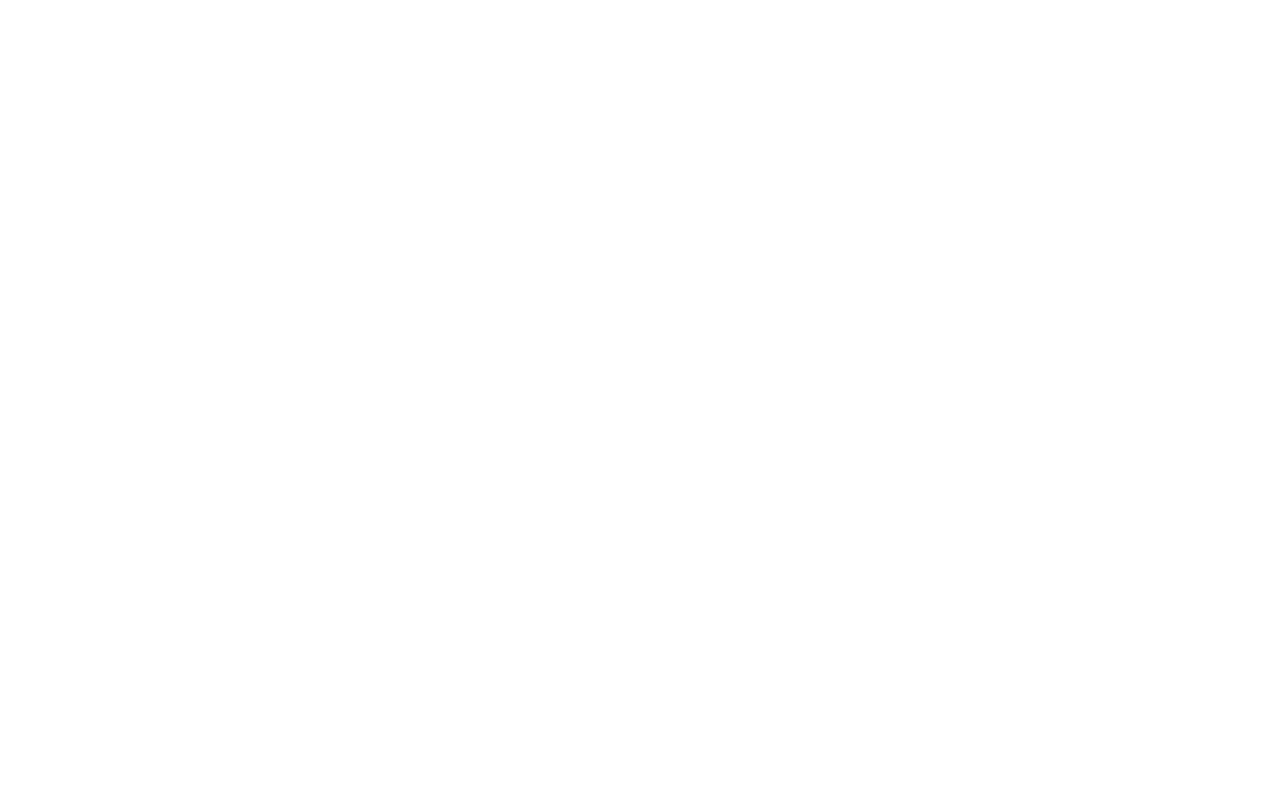
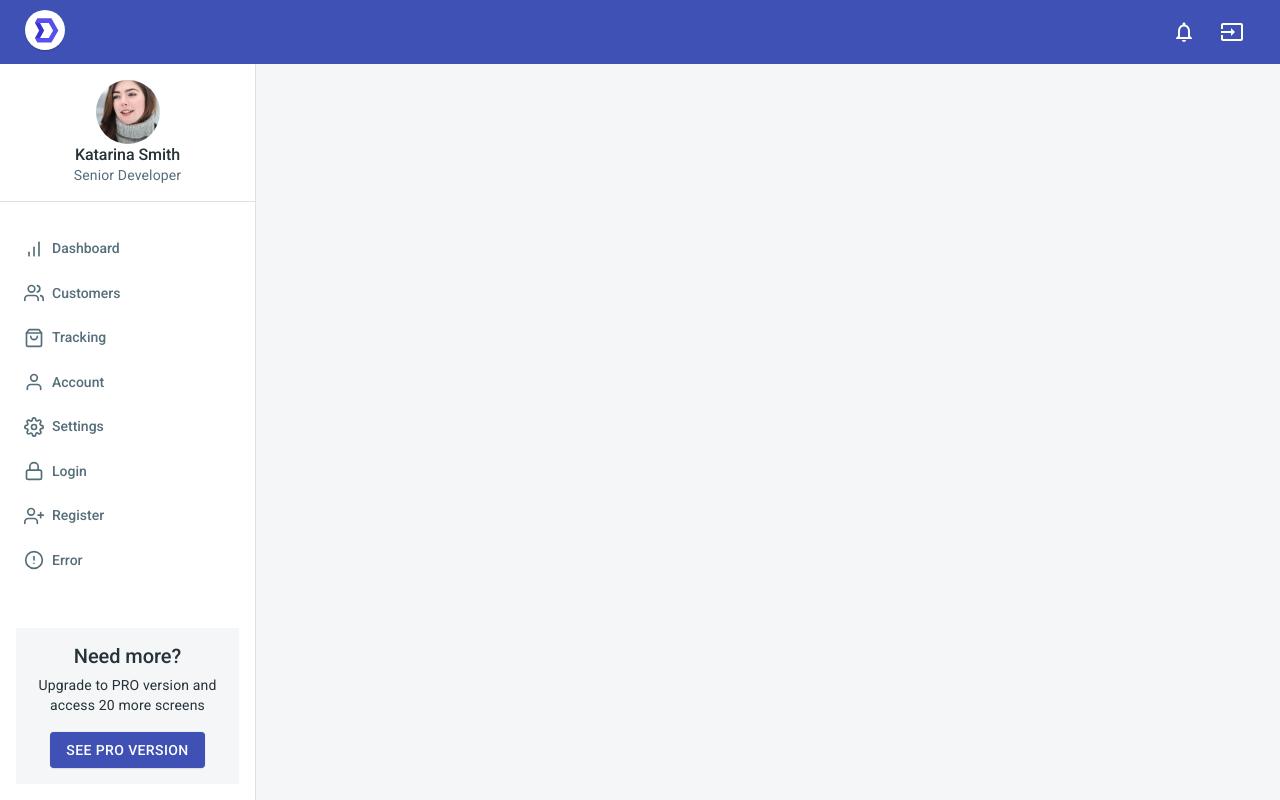
Before and after one commit to phucla/app, a React (Create React App) app: page /app in a window 1280 px wide. Built offline with nearby package versions, Linux system fonts and the light colour scheme.

Commit message:
Do example with swagger

```diff
--- a/package.json
+++ b/package.json
@@ -12,7 +12,7 @@
     "predeploy": "react-scripts build",
     "deploy": "gh-pages -d build"
   },
-  "homepage": "https://phucla.github.io/app",
+  "homepage": "https://phucla.github.io/app/dashboard",
   "eslintConfig": {
     "extends": "react-app"
   },
--- a/src/components/Logo.js
+++ b/src/components/Logo.js
@@ -4,7 +4,7 @@
   return (
     <img
       alt="Logo"
-      src="app/static/logo.svg"
+      src="static/logo.svg"
       {...props}
     />
   );
```
